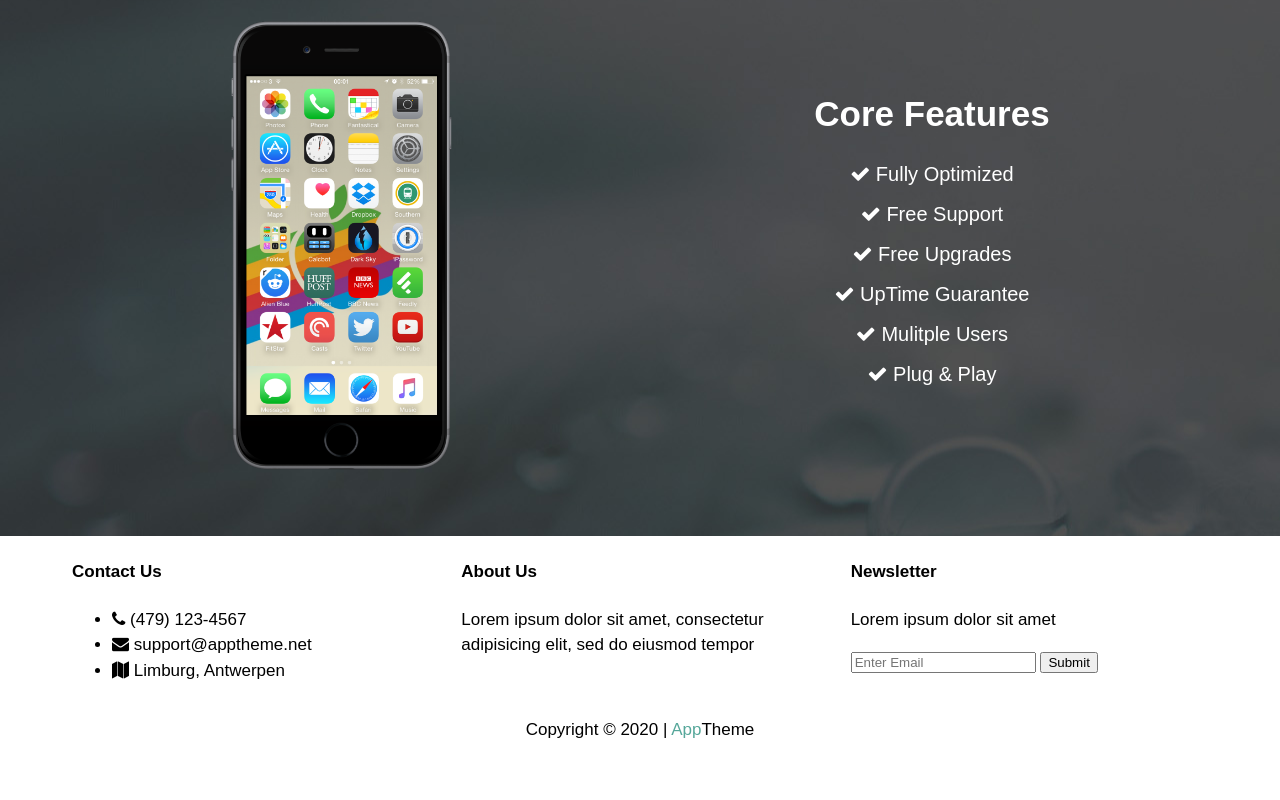
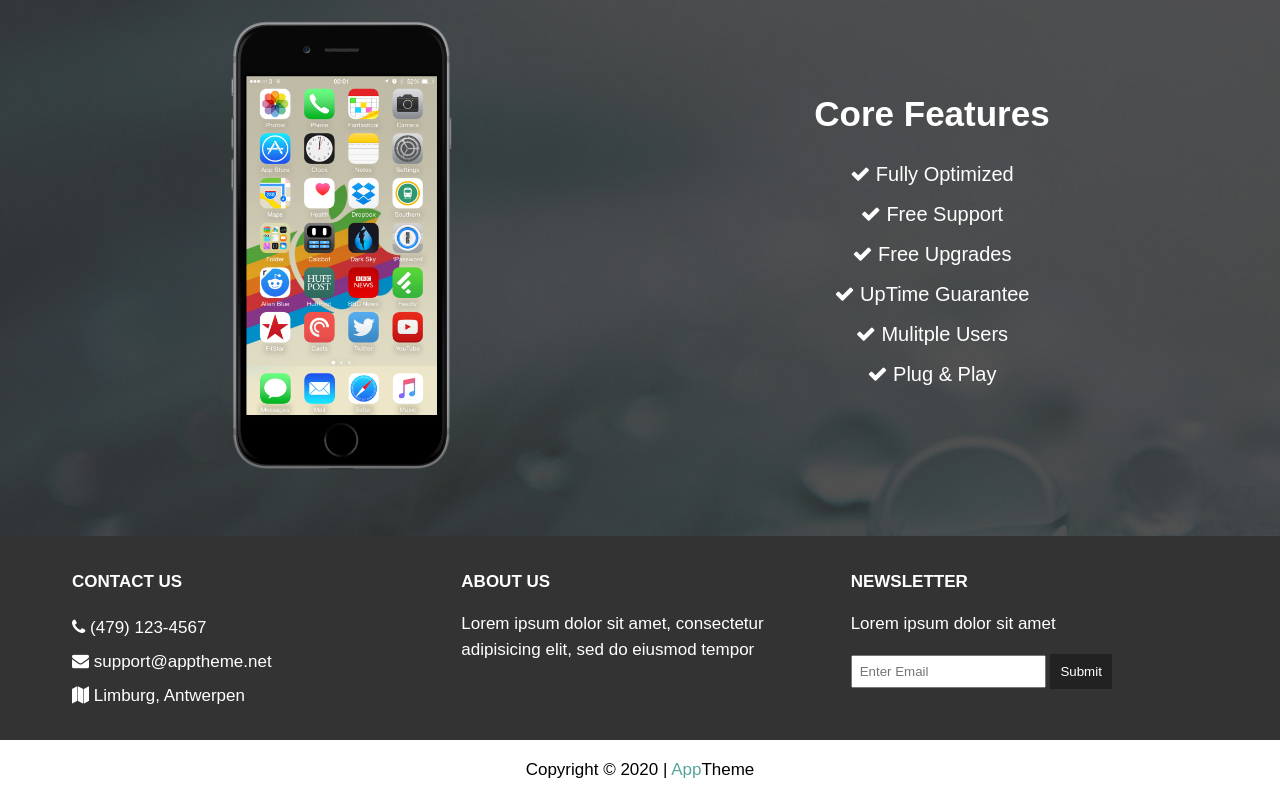
Before and after one commit to ferrycosv/app-theme, a plain HTML site: page index.html in a window 1280 px wide. Shown: the part 1271-2071 px from the top of the page. Before the commit the page ends 2031 px from the top, so only its background shows below. Drawn offline with Linux system fonts and the light colour scheme.

Commit message:
Company section CSS style

```diff
--- a/css/style.css
+++ b/css/style.css
@@ -122,6 +122,35 @@ img {
   font-size: 20px;
 }
 
+/* Company style */
+#company {
+  background: #333;
+  color: #fff;
+  padding: 10px 0;
+}
+
+#company h4 {
+  text-transform: uppercase;
+  margin-bottom: 0;
+}
+
+#company ul {
+  padding: 0;
+  list-style: none;
+  line-height: 2em;
+}
+
+#company input[type="text"] {
+  padding: 7px;
+}
+
+#company button {
+  background: #222;
+  color: #fff;
+  padding: 10px;
+  border: 0;
+}
+
 /* Media queries */
 @media (max-width: 800px) {
   #showcase h1 {
```
